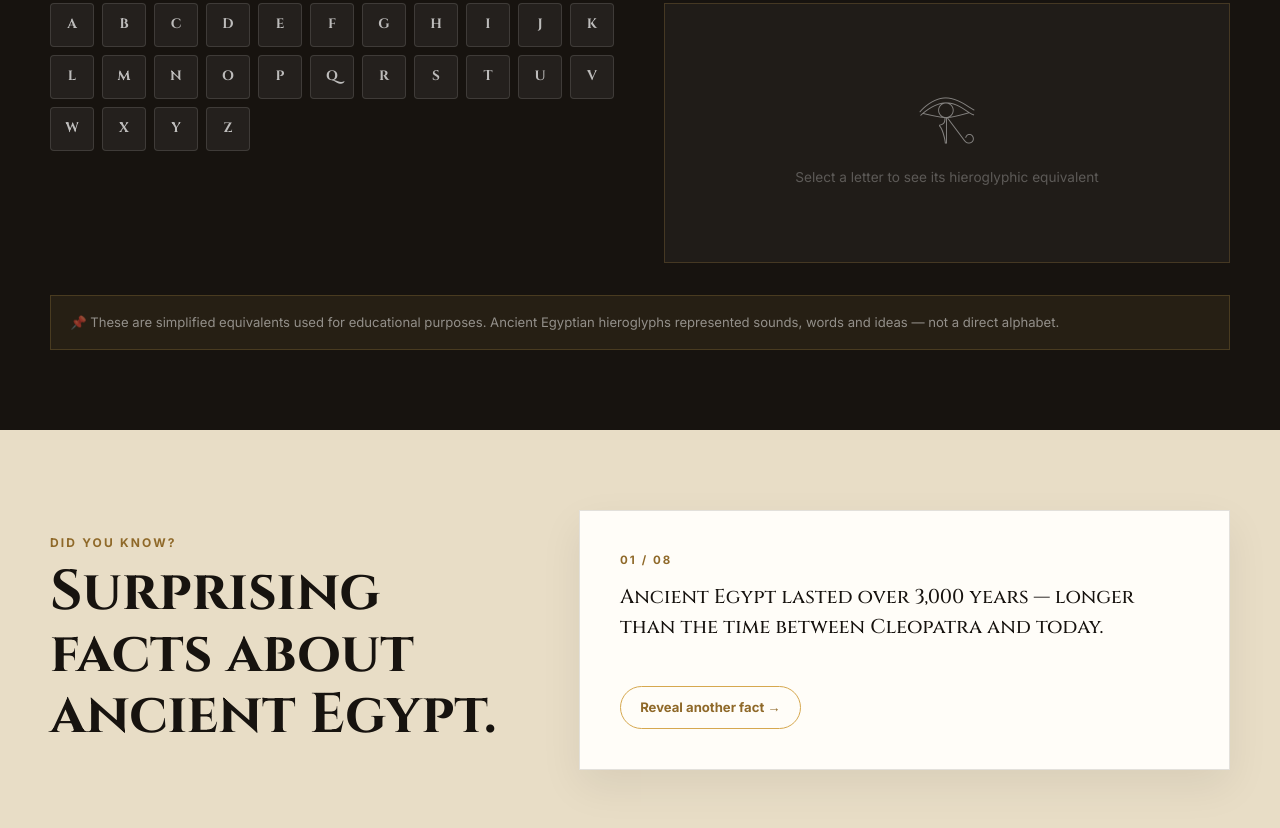
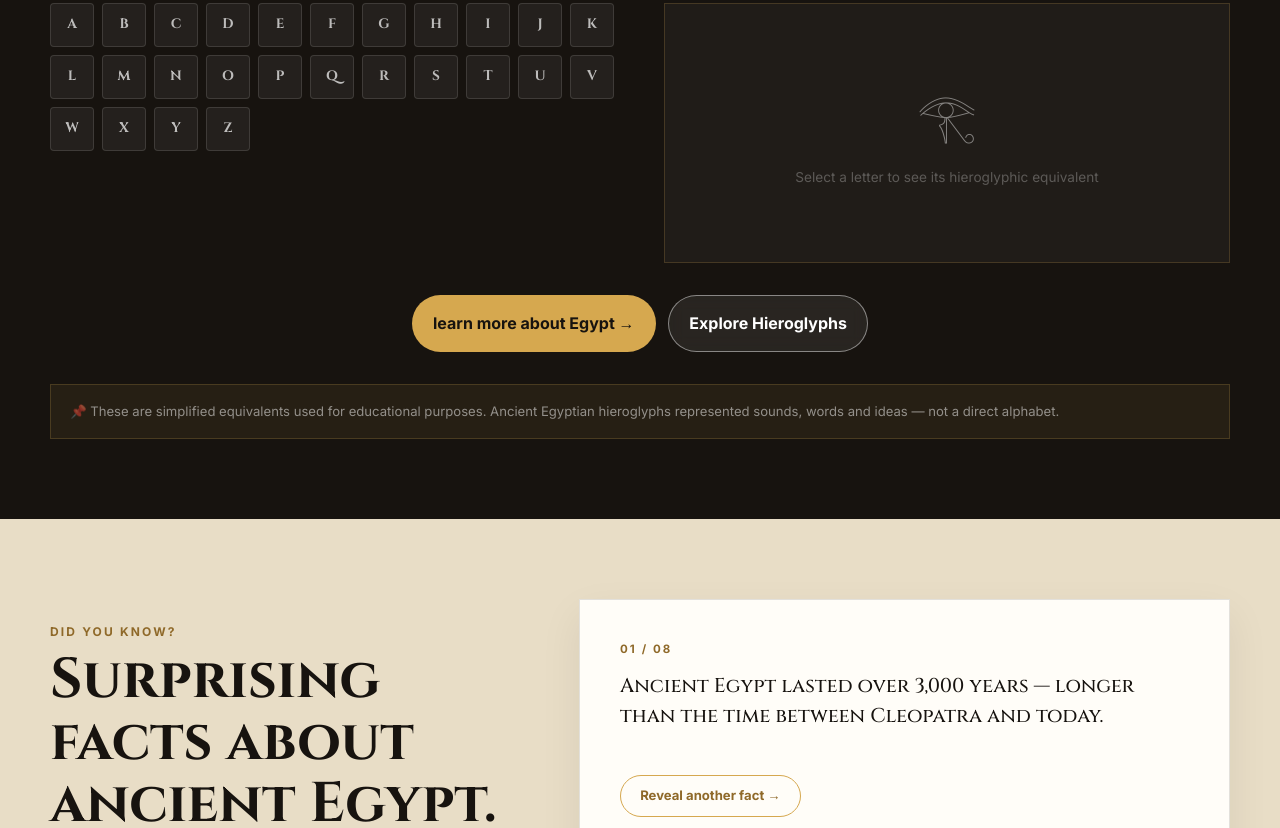
Before and after one commit to damsilu-tech/2026_Cirbernex, a plain HTML site: page index.html in a window 1280 px wide. Shown: the part 5332-6160 px from the top of the page. Drawn offline with nearby package versions, Linux system fonts and the light colour scheme; no server answers.

Commit message:
hbsdbjhfdsf

```diff
--- a/index.html
+++ b/index.html
@@ -331,6 +331,11 @@
           </div>
         </div>
 
+         <div class="buttons">
+          <a class="btn btn-gold" href="learn.html">learn more about Egypt →</a>
+          <a class="btn btn-ghost" href="hieroglyphs.html">Explore Hieroglyphs</a>
+        </div>
+
         <p class="hieroglyph-note">
           📌 These are simplified equivalents used for educational purposes. Ancient Egyptian hieroglyphs represented sounds, words and ideas — not a direct alphabet.
         </p>
```
Also changed, not shown: new-kingdom.html (+1 -1 lines).
